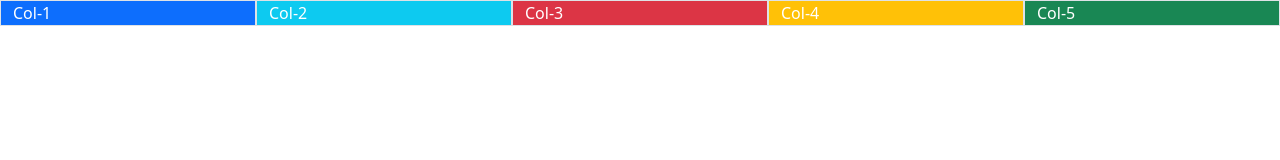
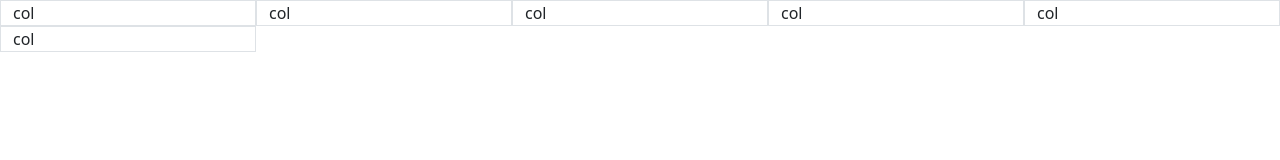
Before and after one commit to NyiLatt35/AIMT-Portfolio, a plain HTML site: page bootstrap/sample.html in a window 1280 px wide. Drawn offline with nearby package versions, Linux system fonts and the light colour scheme.

Commit message:
6 june 2022 11:19

```diff
--- a/bootstrap/sample.html
+++ b/bootstrap/sample.html
@@ -69,13 +69,24 @@
         </div>
     </div> -->
 
-    <div class="container-fluid">
+    <!-- <div class="container-fluid">
         <div class="row">
             <div class="col-12 col-sm-6 col-md-4 col-lg-3 col-xl border text-white bg-primary">Col-1</div>
             <div class="col-12 col-sm-6 col-md-4 col-lg-3 col-xl border text-white bg-info">Col-2</div>
             <div class="col-12 col-sm-6 col-md-4 col-lg-3 col-xl border text-white bg-danger">Col-3</div>
             <div class="col-12 col-sm-6 col-md-4 col-lg-3 col-xl border text-white bg-warning">Col-4</div>
             <div class="col-12 col-sm-6 col-md-4 col-lg-3 col-xl border text-white bg-success">Col-5</div>
+        </div>
+    </div> -->
+
+    <div class="container-fluid">
+        <div class="row row-cols-1 row-cols-sm-2 row-cols-md-3 row-cols-lg-5">
+            <div class="col border">col</div>
+            <div class="col border">col</div>
+            <div class="col border">col</div>
+            <div class="col border">col</div>
+            <div class="col border">col</div>
+            <div class="col border">col</div>
         </div>
     </div>
 
```
